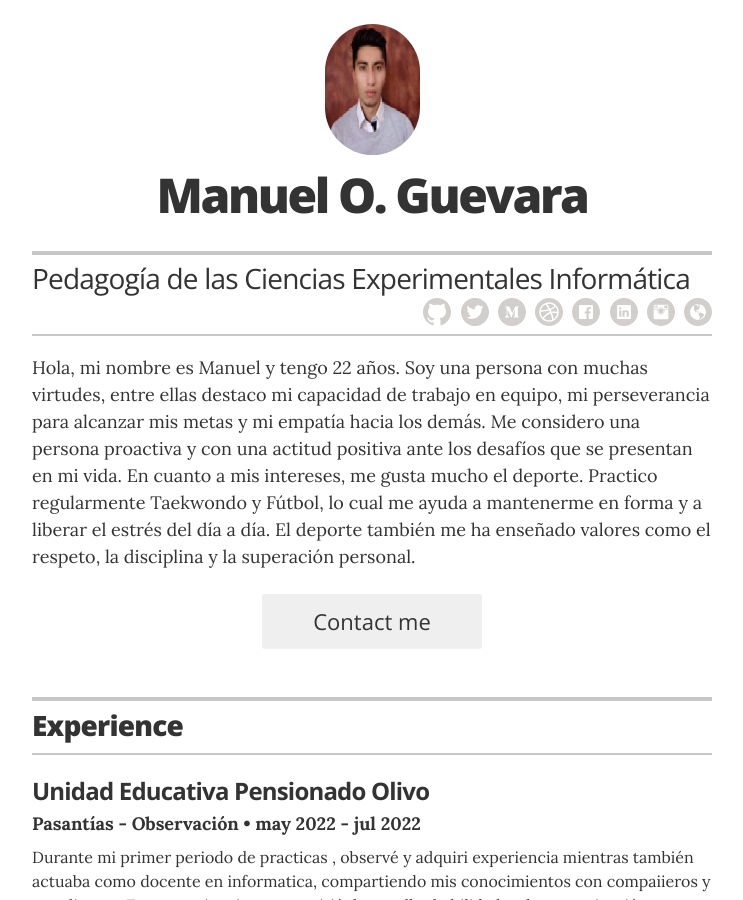
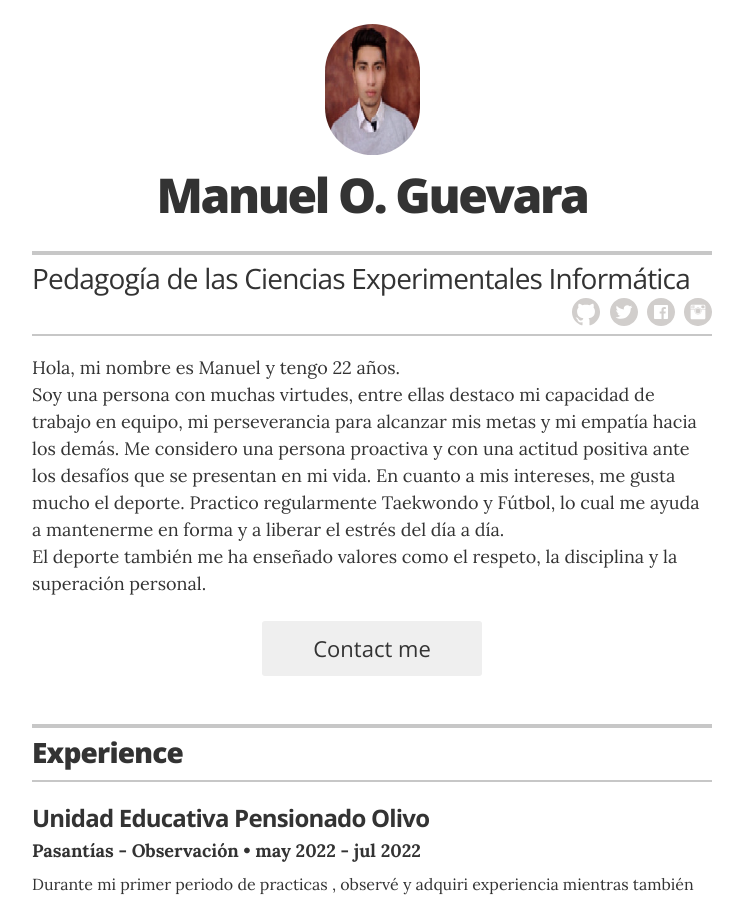
Before and after one commit to oswa33/oswa33.github.io, a Jekyll site: the page built from index.html, in a window 1280 px wide and 900 px high. Shown: the whole window, without its empty margins (268-1011 px from the left). Built offline with Jekyll 4.4.1, drawn with Linux system fonts in a browser that asks for light colours.

Commit message:
link
Actualización de link

```diff
--- a/_config.yml
+++ b/_config.yml
@@ -24,10 +24,10 @@ resume_header_contact_info:     "742 Evergreen Terrace, Springfield • 555-7334
 display_header_contact_info:    "false"
 
 resume_header_intro: "<p>
-Hola, mi nombre es Manuel y tengo 22 años.
+Hola, mi nombre es Manuel y tengo 22 años. <br>
 Soy una persona con muchas virtudes, entre ellas destaco mi capacidad de trabajo en equipo, mi perseverancia para alcanzar mis metas y mi empatía hacia los demás.
 Me considero una persona proactiva y con una actitud positiva ante los desafíos que se presentan en mi vida.
-En cuanto a mis intereses, me gusta mucho el deporte. Practico regularmente Taekwondo y Fútbol, lo cual me ayuda a mantenerme en forma y a liberar el estrés del día a día.
+En cuanto a mis intereses, me gusta mucho el deporte. Practico regularmente Taekwondo y Fútbol, lo cual me ayuda a mantenerme en forma y a liberar el estrés del día a día.<br>
 El deporte también me ha enseñado valores como el respeto, la disciplina y la superación personal. </p>"
 # use "yes" to display the email contact button,
 # "no" to display an "I'm not looking for work" message,
@@ -51,12 +51,12 @@ resume_section_associations:    true
 resume_social_links:
   resume_github_url:            "https://github.com/oswa33"
   resume_twitter_url:           "https://twitter.com/ManuelG79753478?t=Co8zFwiSOLekPTxSBaWWxQ&s=09"
-  resume_dribbble_url:          "https://dribbble.com/jag"
+  #resume_dribbble_url:          "https://dribbble.com/jag"
   resume_facebook_url:          "https://www.facebook.com/oswaldo.guevara.54738?mibextid=ZbWKwL"
-  resume_linkedin_url:          "https://www.linkedin.com/in/joelglovier"
+ # resume_linkedin_url:          "https://www.linkedin.com/in/joelglovier"
   resume_instagram_url:         "https://www.instagram.com/manuel_oswaldo00/"
-  resume_website_url:           "http://joelglovier.com"
-  resume_medium_url:            "https://medium.com/@jglovier"
+  #resume_website_url:           "http://joelglovier.com"
+ # resume_medium_url:            "https://medium.com/@jglovier"
 resume_print_social_links:      true
 
 # Design settings
```
